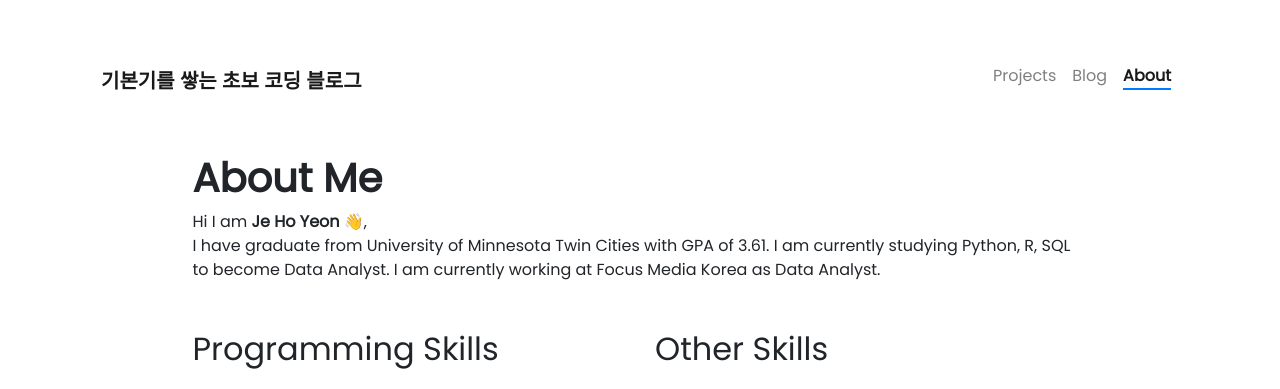
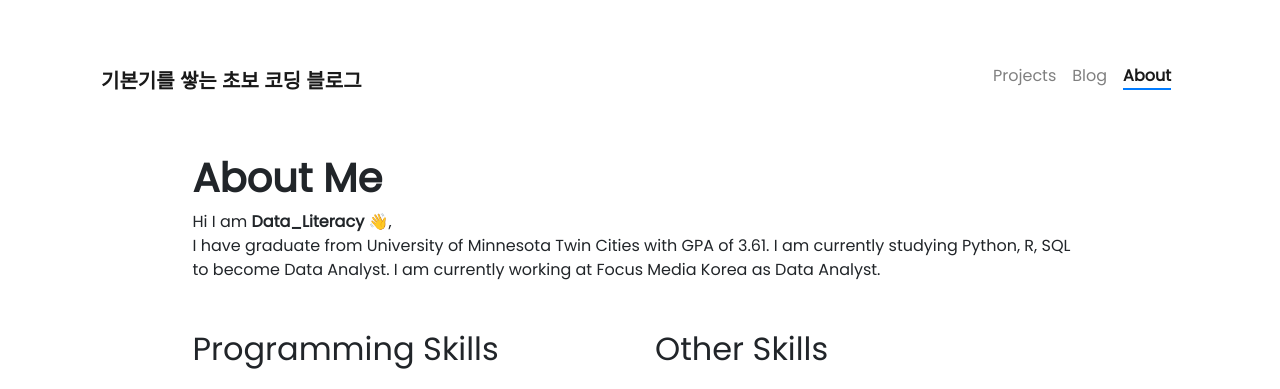
Before and after one commit to Data-Literacy12/Data-Literacy12.github.io, a Jekyll site: the page built from pages/about.md, in a window 1280 px wide and 900 px high. Shown: the top 389 px of the window. Built offline with Jekyll 4.4.1, drawn with Linux system fonts in a browser that asks for light colours; nearby versions of some CDN libraries; emoji names are drawn with the system emoji font; some of the changed text lies outside the part shown.

Commit message:
Update _config.yml

```diff
--- a/_config.yml
+++ b/_config.yml
@@ -1,7 +1,6 @@
 ### Site Settings ###
 title               : 기본기를 쌓는 초보 코딩 블로그
-description         : >-
-                      "Preparing to be Data Analyst"
+description         :  "Preparing to be Data Analyst"
 baseurl             : ""                     # Change to empty quotes if you are hosting your site at <your-username>.github.io directly
 repository          :      # Change to <your-username>/<your-username>.github.io (or remove it if you don't need remote projects)
 remote_theme        :
@@ -22,8 +21,8 @@ nav_exclude:                                            # The following paths ar
 
 ### Author Info ###
 author:
-  name              : Je Ho Yeon
-  image             : https://user-images.githubusercontent.com/57039464/79418345-5cdb2b00-7fef-11ea-95f2-cdd27be7167f.jpg
+  name              : Data_Literacy
+  image             : https://www.google.com/url?sa=i&url=https%3A%2F%2Fwww.qlik.com%2Fblog%2Fsolving-the-data-literacy-gap&psig=AOvVaw35LvUVdDVSI_C8Fw4NyKF4&ust=1632207244356000&source=images&cd=vfe&ved=0CAsQjRxqFwoTCJD9r_z7jPMCFQAAAAAdAAAAABAD
 # behance           : jyeon94
 # dribbble          : your_username
   email             : jyeon9465@gmail.com
@@ -56,7 +55,7 @@ collections:
 
 
 ### Disqus ###
-disqus: "jyeon94" # Your website Shortname on disqus
+disqus: "https-data-literacy12-github-io" # Your website Shortname on disqus
 
 
 ### Defaults for collections ###
```
